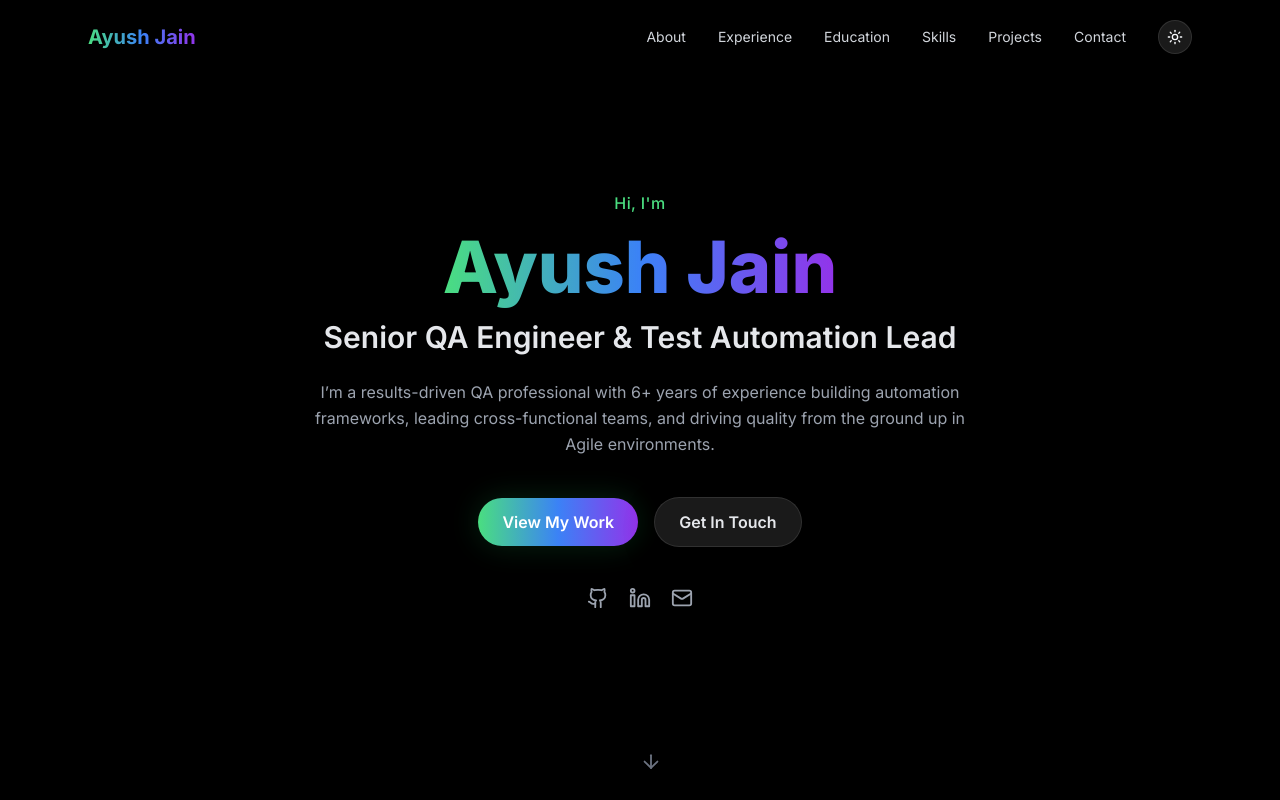
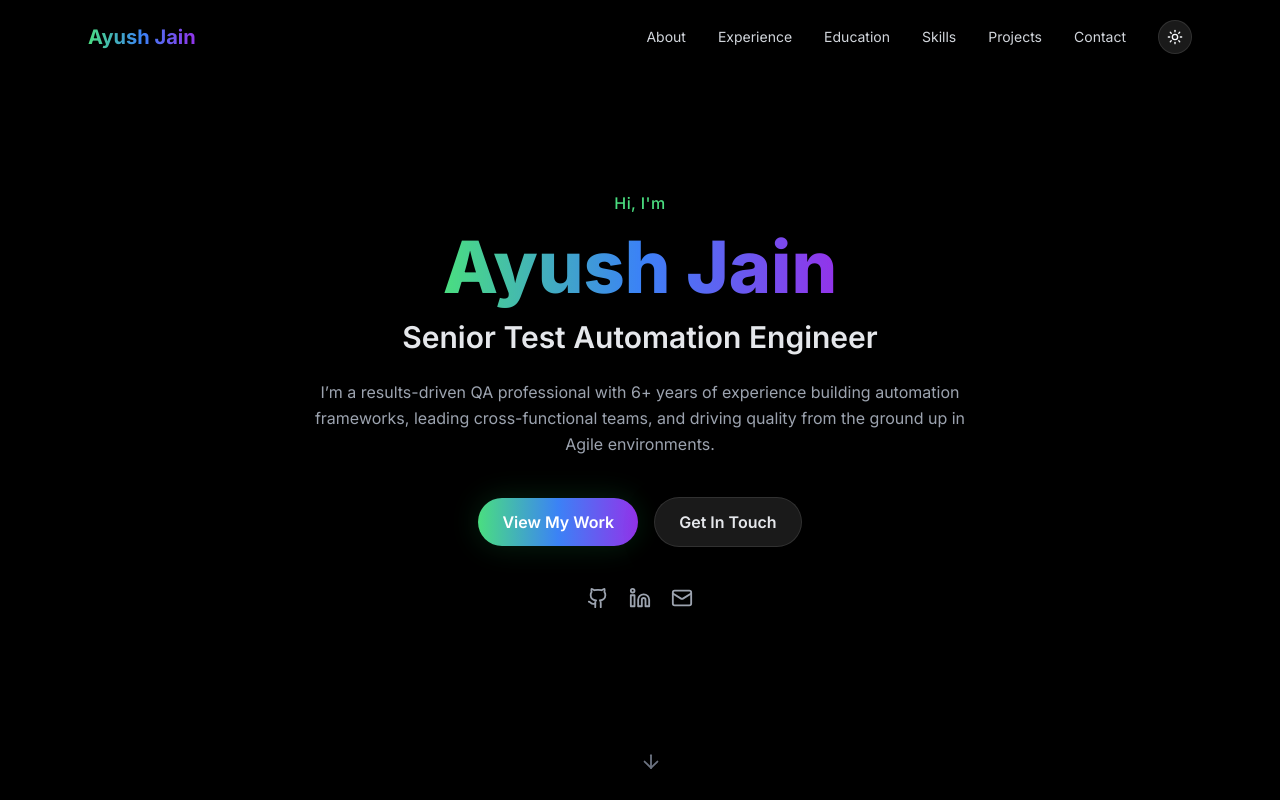
Before and after one commit to Ayush1204/Ayush.github.io, a React (Vite) app: page / in a window 1280 px wide. Shown: the top 800 px of the page. Built offline with nearby package versions, Linux system fonts and the light colour scheme.

Commit message:
Title change

```diff
--- a/src/components/Hero.tsx
+++ b/src/components/Hero.tsx
@@ -42,7 +42,7 @@ export default function Hero() {
           transition={{ duration: 0.6, delay: 0.2 }}
           className="text-2xl md:text-3xl text-gray-200 font-semibold mb-6"
         >
-          Senior QA Engineer & Test Automation Lead
+          Senior Test Automation Engineer
         </motion.h2>
 
         <motion.p
```
